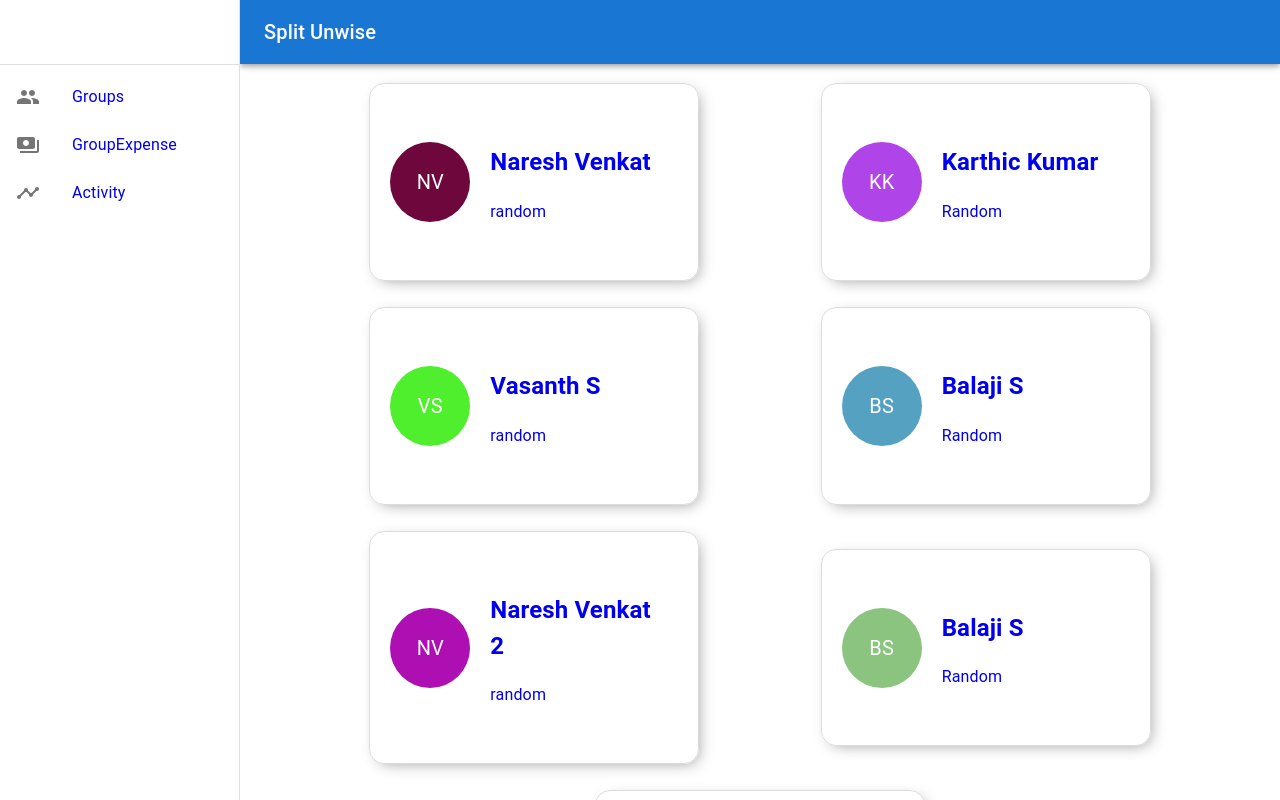
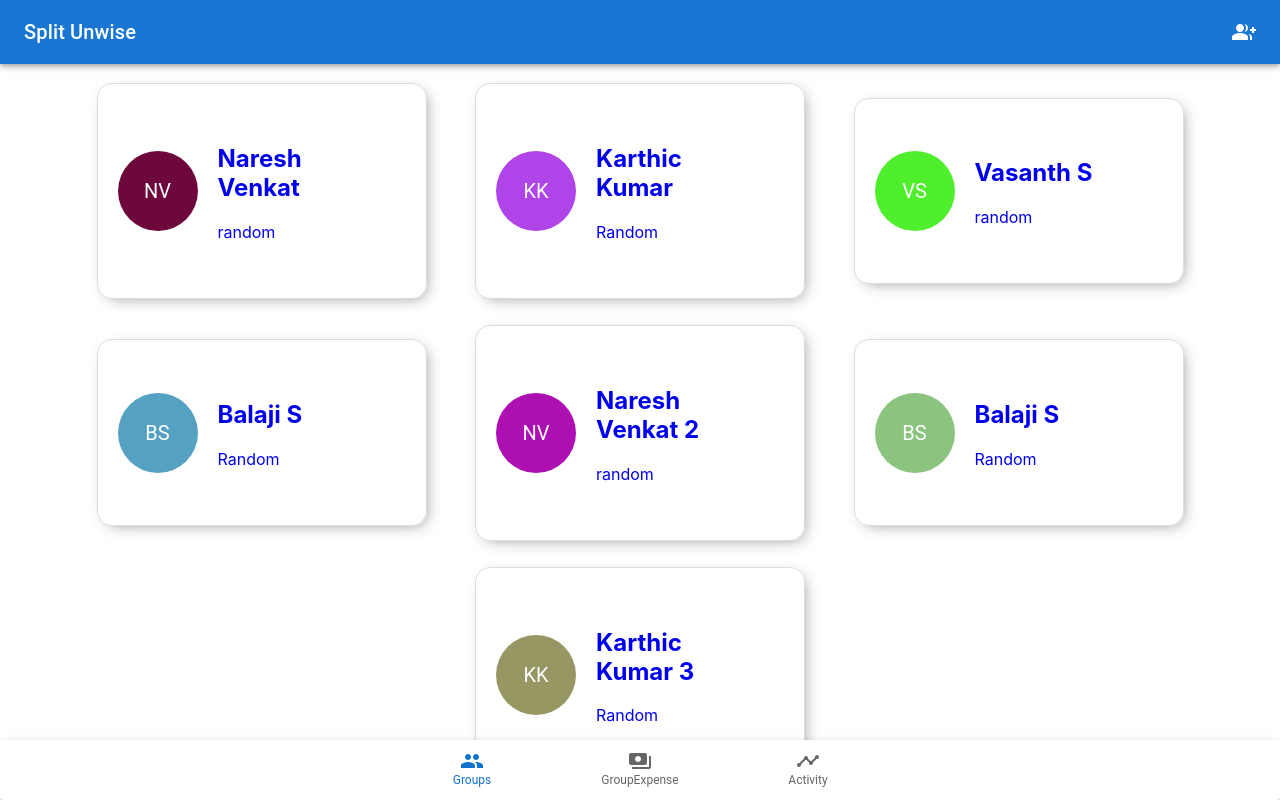
Before and after one commit to NARESH-V/split-unwise, a React (Create React App) app: page / in a window 1280 px wide. Shown: the top 800 px of the page. Built offline with nearby package versions, Linux system fonts and the light colour scheme.

Commit message:
nav changes

```diff
--- a/src/App.css
+++ b/src/App.css
@@ -39,13 +39,7 @@
 
 .displayContainer {
   margin-top: 65px;
-  margin-left: 240Px;
-}
-
-@media (max-width: 600px) {
-  .displayContainer {
-    margin-left: 0px;
-  }
+  margin-bottom: 60Px;
 }
 
 .groupCard {
@@ -62,8 +56,12 @@
   justify-content: space-evenly;
 }
 
-@media (max-width: 800px) {
+@media (max-width: 500px) {
   .groupList {
     justify-content: unset;
   }
 }
+
+.active {
+  color: #1172ce;
+}
--- a/src/App.js
+++ b/src/App.js
@@ -6,6 +6,8 @@ import GroupExpense from './pages/groupExpense';
 import Groups from './pages/groups';
 import Activity from './pages/activity';
 import NavBar from './components/navBar';
+import MenuBar from './components/menuBar';
+import CreateGroup from './pages/createGroup';
 
 
 
@@ -13,14 +15,16 @@ function App() {
   return (
     <div className="App">
       <Router>
-        <NavBar/>
+        <MenuBar/>
         <div className="displayContainer">
           <Routes >
             <Route exact path="/" element={<Groups/>} />
             <Route path="/groupExpense" element={<GroupExpense/>} />
             <Route path="/activity" element={<Activity/>} />
+            <Route path="/createGroup" element={<CreateGroup/>} />
           </Routes>
         </div>
+        <NavBar/>
       </Router>
     </div>
   );
--- a/src/components/groupListItem.jsx
+++ b/src/components/groupListItem.jsx
@@ -16,7 +16,7 @@ const GroupListItem = (props) => {
     };
 
   return(
-    <ListItem style={{width: 'auto'}} component={Link} to={'groupExpense'}>
+    <ListItem style={{width: 'auto'}} component={Link} to={'groupExpense'} key={props.index}>
       <Container style={styles.groupCard} className='groupCard' >
         <ListItemAvatar  style={styles.imageContainer}>
           <Avatar sx={{ bgcolor: generateColor, width: '5rem', height: '5rem' }}>{shortName(data.groupName)}</Avatar>
--- /dev/null
+++ b/src/components/menuBar.jsx
@@ -0,0 +1,36 @@
+import React from 'react';
+import AppBar from '@mui/material/AppBar';
+import Toolbar from '@mui/material/Toolbar';
+import Typography from '@mui/material/Typography';
+import GroupAddIcon from '@mui/icons-material/GroupAdd';
+import IconButton from '@mui/material/IconButton';
+import Box from '@mui/material/Box';
+import { Link } from 'react-router-dom';
+
+const MenuBar = () => {
+  return(
+    <AppBar>
+        <Toolbar>
+        <Typography variant="h6" component="div">
+            Split Unwise
+        </Typography>
+        <Box sx={{ flexGrow: 1 }} />
+          <Box sx={{ display: { xs: 'none', md: 'flex' } }}>
+            <IconButton
+              size="large"
+              edge="end"
+              aria-haspopup="true"
+              color="inherit"
+              component={Link}
+              to={"/createGroup"}
+            >
+              <GroupAddIcon />
+            </IconButton>
+          </Box>
+        </Toolbar>
+    </AppBar>
+
+  );
+};
+
+export default MenuBar;
--- a/src/components/navBar.jsx
+++ b/src/components/navBar.jsx
@@ -1,113 +1,41 @@
-import React from 'react';
-import AppBar from '@mui/material/AppBar';
-import Box from '@mui/material/Box';
-import CssBaseline from '@mui/material/CssBaseline';
-import Divider from '@mui/material/Divider';
-import Drawer from '@mui/material/Drawer';
-import IconButton from '@mui/material/IconButton';
-import List from '@mui/material/List';
-import ListItem from '@mui/material/ListItem';
-import ListItemButton from '@mui/material/ListItemButton';
-import ListItemIcon from '@mui/material/ListItemIcon';
-import ListItemText from '@mui/material/ListItemText';
-import MenuIcon from '@mui/icons-material/Menu';
-import Toolbar from '@mui/material/Toolbar';
-import Typography from '@mui/material/Typography';
+import React, { useState } from 'react';
 import GroupIcon from '@mui/icons-material/Group';
 import TimelineIcon from '@mui/icons-material/Timeline';
 import PaymentsIcon from '@mui/icons-material/Payments';
 import { Link } from 'react-router-dom';
-import { Container } from '@mui/material';
+import BottomNavigation from '@mui/material/BottomNavigation';
+import BottomNavigationAction from '@mui/material/BottomNavigationAction';
+import Paper from '@mui/material/Paper';
 
-const drawerWidth = 240;
+const navHeight = 60;
 
 const NavBar = () => {
-    const [mobileOpen, setMobileOpen] = React.useState(false);
-    const handleDrawerToggle = () => {
-        setMobileOpen(!mobileOpen);
-      };
-
     const pagePathMap = [
         {page: 'Groups', path: '/', icon: <GroupIcon/> },
         {page: 'GroupExpense', path: 'groupExpense', icon: <PaymentsIcon/> },
         {page: 'Activity', path: '/activity', icon: <TimelineIcon/> },
     ];
-
-    const drawer = (
-        <div>
-            <Toolbar />
-            <Divider />
-            <List>
+    const [active, setActive] = useState('Groups');
+    const handleClick = (page) => {
+      setActive(page);
+    }
+  return(
+    <Paper sx={{ position: 'fixed', bottom: 0, left: 0, right: 0, height: navHeight, zIndex: 1 }} elevation={3}>
+        <BottomNavigation
+          showLabels
+        >
             {pagePathMap.map((nav, index) => (
-                <ListItem key={index} disablePadding component={Link} to={nav.path} onClick={handleDrawerToggle}>
-                <ListItemButton>
-                    <ListItemIcon>
-                    {nav.icon}
-                    </ListItemIcon>
-                    <ListItemText primary={nav.page} />
-                </ListItemButton>
-                </ListItem>
+          <BottomNavigationAction
+            label={nav.page}
+            icon={nav.icon}
+            component={Link}
+            to={nav.path}
+            key={index}
+            onClick={() => handleClick(nav.page)}
+            style={{color: `${active === nav.page ? "#1172ce" :""}`}}/>
             ))}
-            </List>
-        </div>
-    );
-
-  return(
-    <Container sx={{ display: 'flex' }}>
-        <CssBaseline />
-        <AppBar
-        position="fixed"
-        sx={{
-            width: { sm: `calc(100% - ${drawerWidth}px)` },
-            ml: { sm: `${drawerWidth}px` },
-        }}
-        >
-            <Toolbar>
-                <IconButton
-                color="inherit"
-                aria-label="open drawer"
-                edge="start"
-                onClick={handleDrawerToggle}
-                sx={{ mr: 2, display: { sm: 'none' } }}
-                >
-                <MenuIcon />
-                </IconButton>
-                <Typography variant="h6" noWrap component="div">
-                Split Unwise
-                </Typography>
-            </Toolbar>
-        </AppBar>
-        <Box
-        component="nav"
-        sx={{ width: { sm: drawerWidth }, flexShrink: { sm: 0 } }}
-        aria-label="mailbox folders"
-        >
-            <Drawer
-                variant="temporary"
-                open={mobileOpen}
-                onClose={handleDrawerToggle}
-                ModalProps={{
-                keepMounted: true, // Better open performance on mobile.
-                }}
-                sx={{
-                display: { xs: 'block', sm: 'none' },
-                '& .MuiDrawer-paper': { boxSizing: 'border-box', width: drawerWidth },
-                }}
-            >
-                {drawer}
-            </Drawer>
-            <Drawer
-                variant="permanent"
-                sx={{
-                display: { xs: 'none', sm: 'block' },
-                '& .MuiDrawer-paper': { boxSizing: 'border-box', width: drawerWidth },
-                }}
-                open
-            >
-                {drawer}
-            </Drawer>
-        </Box>
-    </Container>
+        </BottomNavigation>
+      </Paper>
   );
 };
 
--- /dev/null
+++ b/src/pages/createGroup.jsx
@@ -0,0 +1,7 @@
+import React from 'react';
+
+const CreateGroup = () => {
+  return <div>This is the create group page</div>;
+};
+
+export default CreateGroup;
--- a/src/pages/groups.jsx
+++ b/src/pages/groups.jsx
@@ -15,7 +15,7 @@ const Groups = () => {
   return(
     <>
       <Container style={styles.groupList} className='groupList'>
-        {groupData.map(group => <GroupListItem data={group} />)}
+        {groupData.map((group, index) => <GroupListItem data={group} index={index} />)}
       </Container>
     </>
   );
```
